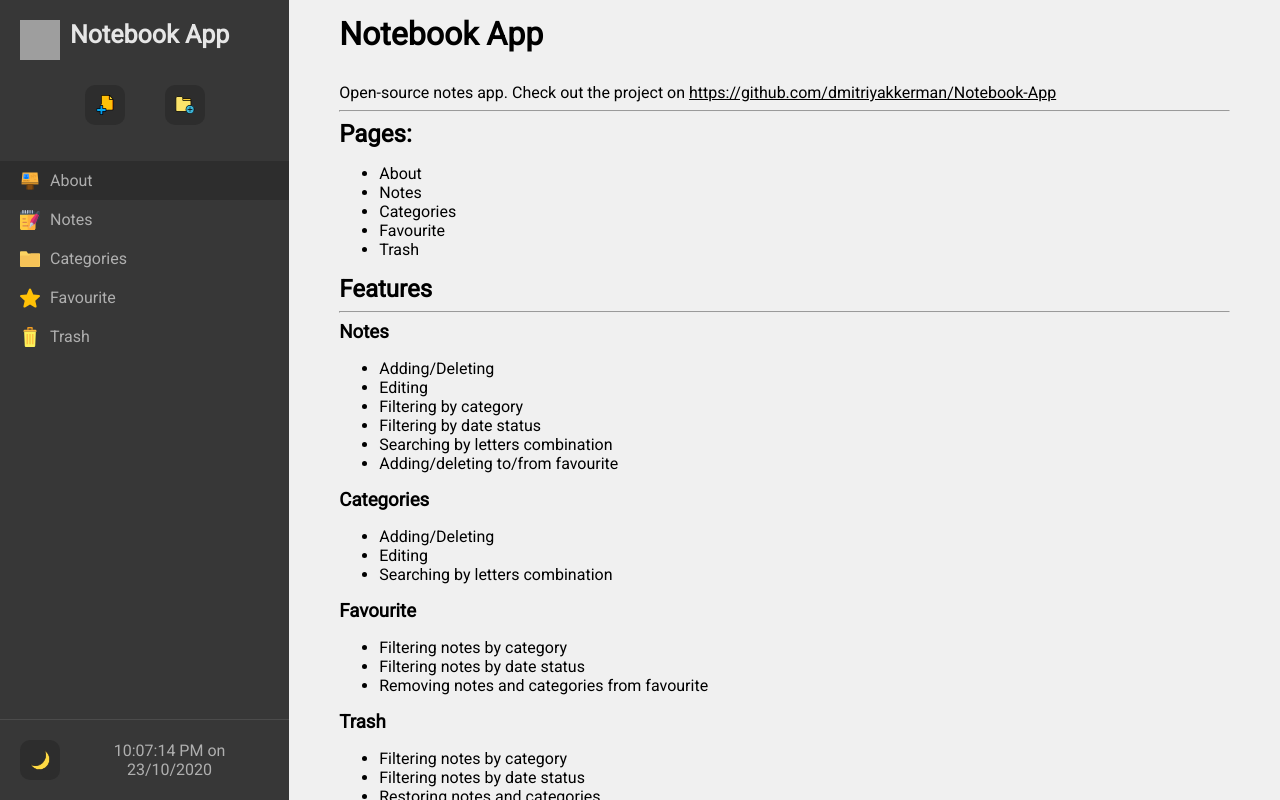
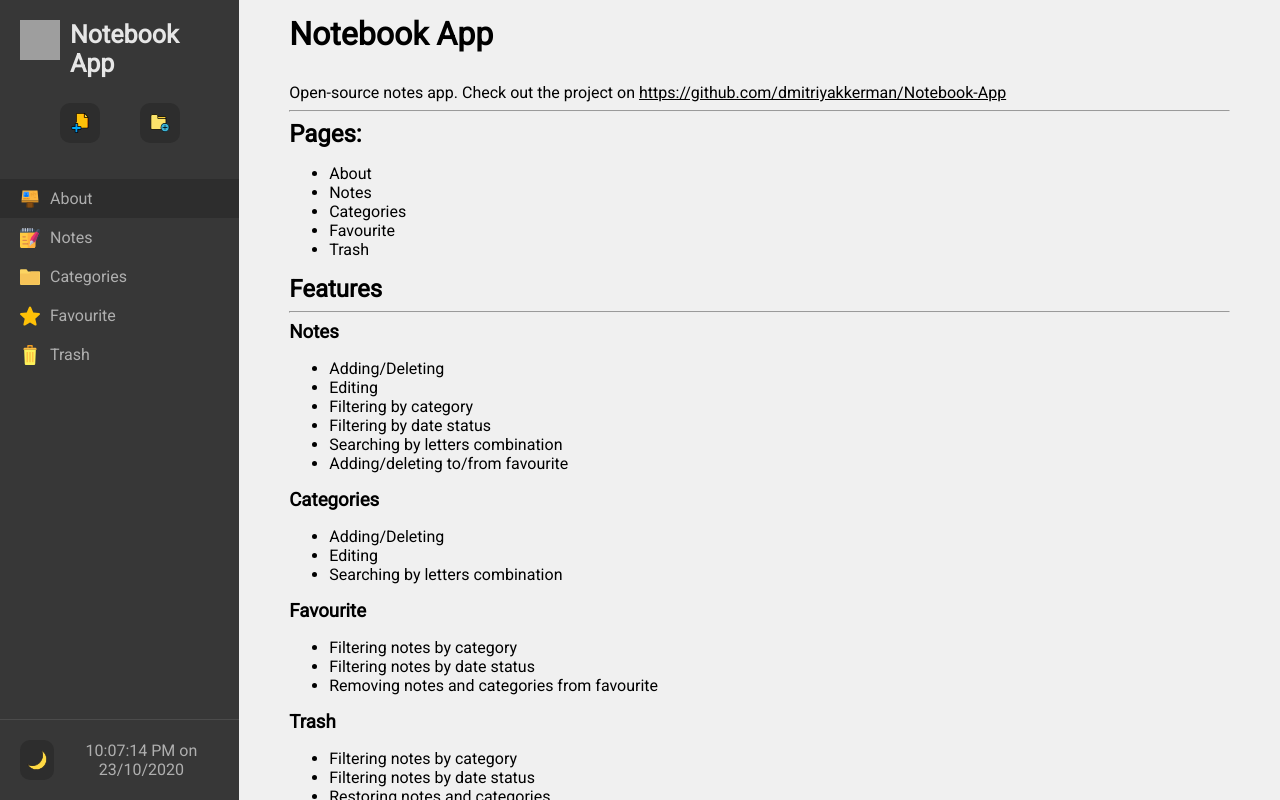
Before and after one commit to dmitriyakkerman/Notebook-App, a Vue app: page / in a window 1280 px wide. Built offline with nearby package versions, Linux system fonts and the light colour scheme; grey boxes are pictures that could not be loaded.

Commit message:
Content webkit fill-available

```diff
--- a/src/assets/styles/content/_content.scss
+++ b/src/assets/styles/content/_content.scss
@@ -1,7 +1,7 @@
 .notebook {
 
   &-content {
-    width: 80%;
+    width: -webkit-fill-available;
     height: 100%;
     padding: 15px 50px;
     box-sizing: border-box;
```
Also changed, not shown: 11 other files (tests, documents, lock files or other folders).
